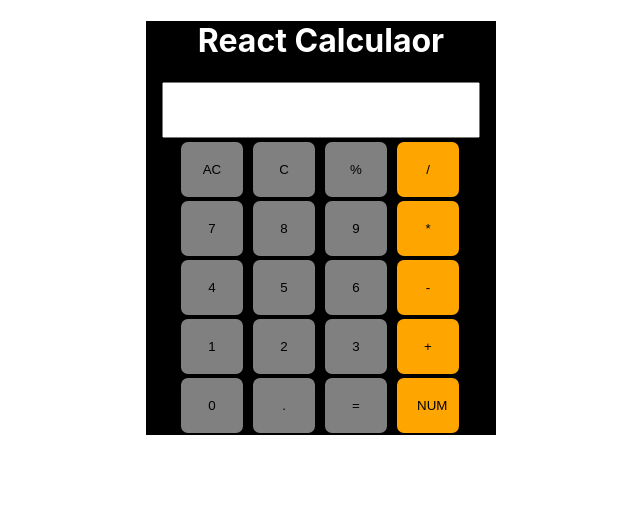
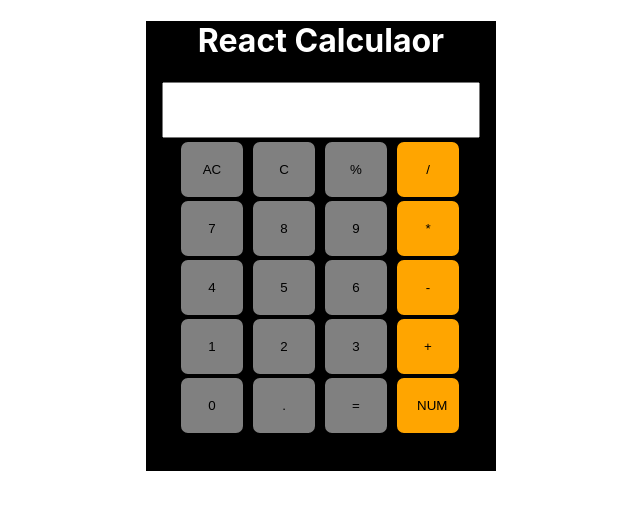
Before and after one commit to Bhargava-Raje-Urs/React-Calculator, a React (Create React App) app: page / in a window 1280 px wide. Shown: the top 510 px of the page, without its empty margins (454-1094 px from the left). Built offline with nearby package versions, Linux system fonts and the light colour scheme.

Commit message:
minor design changes

```diff
--- a/src/compnents/calci.jsx
+++ b/src/compnents/calci.jsx
@@ -60,8 +60,6 @@ const Calci = () => {
                 <button onClick={Calculate} name='='  id='result'>=</button >
                 <button onClick={handleClick} name='NUM'  className="buttons"  style={{backgroundColor:'orange'}} >NUM</button >
              </div>
-
-
         </div>
      );
 }
--- a/src/styles/calci.css
+++ b/src/styles/calci.css
@@ -5,6 +5,7 @@
     padding-left: 0px;
     padding-right: 0px;
     width: 350px;
+    height: 450px;
     margin-left: 600px;
 }
 .info{
```
